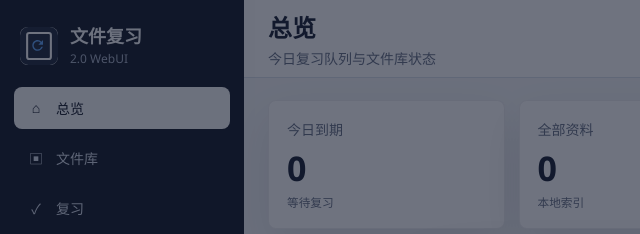
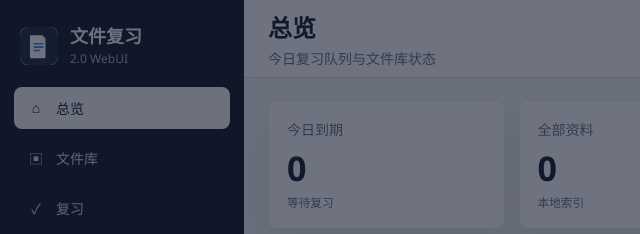
Before and after one commit to geograhic/file-reviewer-web, a website: page reviewer-web/index.html in a window 1280 px wide. Shown: the top 234 px of the page, 0-640 px from the left. Drawn offline with Linux system fonts and the light colour scheme.

Commit message:
fix: 重做应用图标为实心文档设计（移除像加载中转圈的循环箭头）
- icon.svg：深色圆角底 + 纯白实心文档(带折角) + 蓝色文字行，无弧形/箭头
- 同步更新侧栏 brand-mark 内联 SVG
- 重新栅格化 PNG(180/192/512)
- 验证：Playwright 桌面/手机断言全通过(旧箭头已移除)；回归测试全绿

```diff
--- a/reviewer-web/index.html
+++ b/reviewer-web/index.html
@@ -18,7 +18,7 @@
   <div id="app" class="app-shell">
     <aside class="sidebar" aria-label="主导航">
       <div class="brand">
-        <div class="brand-mark"><svg xmlns="http://www.w3.org/2000/svg" viewBox="0 0 512 512" width="100%" height="100%"><rect width="512" height="512" rx="112" fill="#1e293b"/><rect x="96" y="80" width="320" height="352" rx="28" fill="none" stroke="#fff" stroke-width="28"/><g transform="translate(130 140) scale(9)" fill="#60a5fa"><path d="M17.65 6.35A7.958 7.958 0 0 0 12 4c-4.42 0-7.99 3.58-7.99 8s3.57 8 7.99 8c3.73 0 6.84-2.55 7.73-6h-2.08A5.99 5.99 0 0 1 12 18c-3.31 0-6-2.69-6-6s2.69-6 6-6c1.66 0 3.14.69 4.22 1.78L13 11h7V4l-2.35 2.35z"/></g></svg></div>
+        <div class="brand-mark"><svg xmlns="http://www.w3.org/2000/svg" viewBox="0 0 512 512" width="100%" height="100%"><rect width="512" height="512" rx="112" fill="#1e293b"/><path d="M150 110 h150 l44 44 v250 a16 16 0 0 1 -16 16 H150 a16 16 0 0 1 -16 -16 V126 a16 16 0 0 1 16 -16 Z" fill="#fff"/><path d="M300 110 l44 44 H300 Z" fill="#cbd5e1"/><g fill="#3b82f6"><rect x="180" y="214" width="140" height="22" rx="11"/><rect x="180" y="260" width="140" height="22" rx="11"/><rect x="180" y="306" width="96" height="22" rx="11"/></g></svg></div>
         <div>
           <h1 data-i18n="brand.title">文件复习</h1>
           <p>2.0 WebUI</p>
```
Also changed, not shown: reviewer-web/icon-180.png, reviewer-web/icon-192.png, reviewer-web/icon-512.png, reviewer-web/icon.svg.
